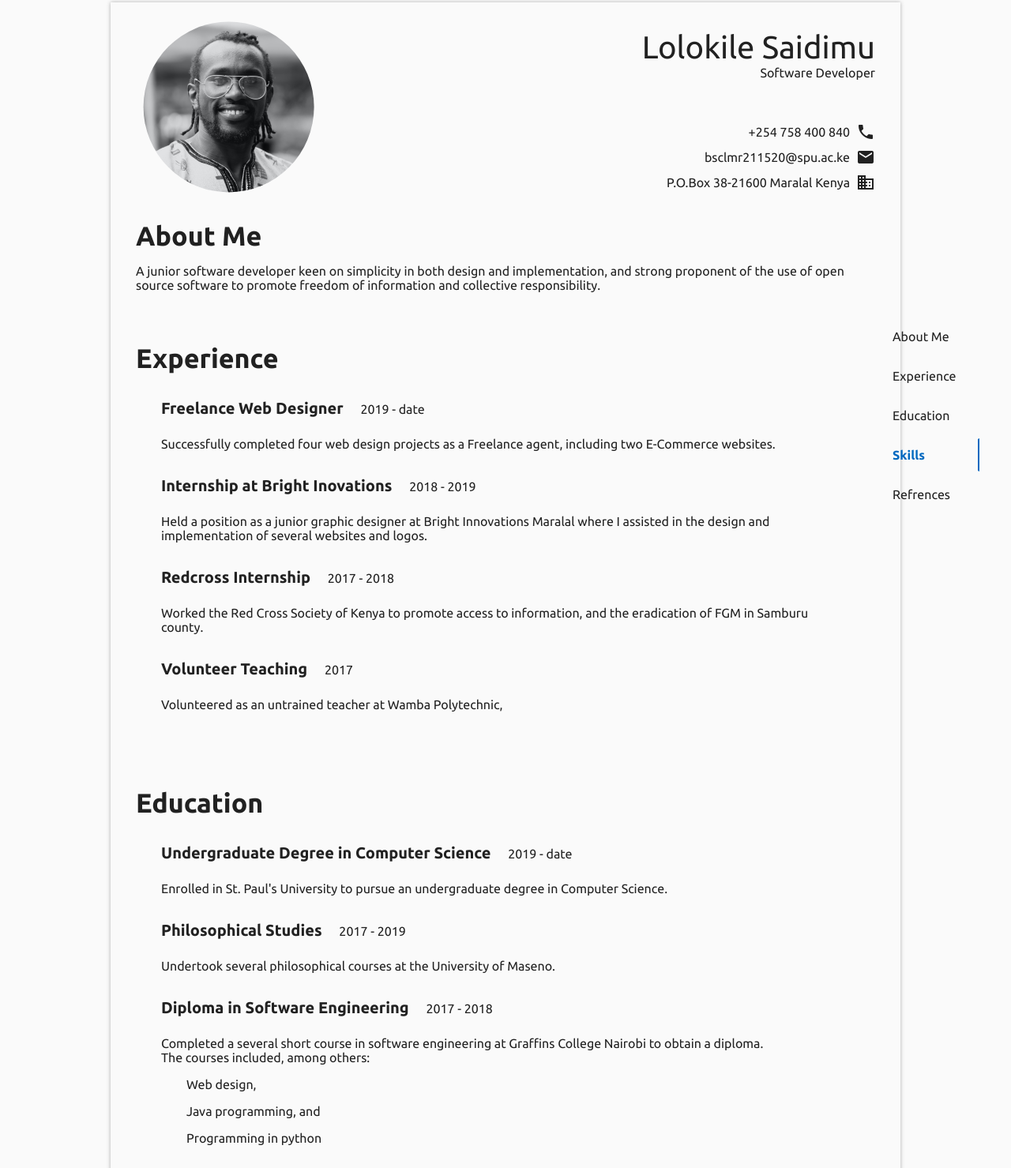
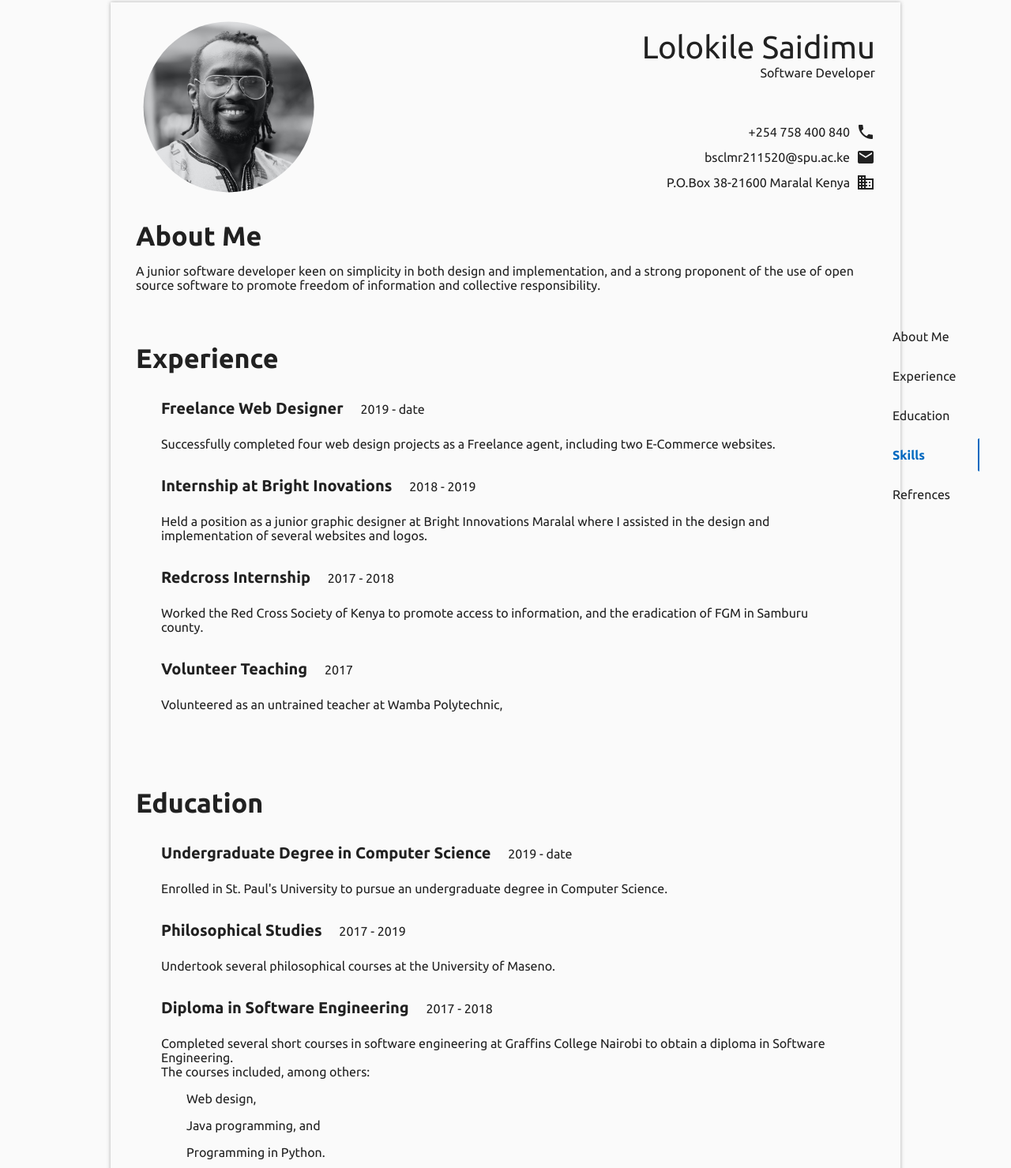
Before and after one commit to asaidimu/resume, a plain HTML site: page index.html in a window 1280 px wide. Shown: the part 61-1540 px from the top of the page at 79% size. Drawn offline with Linux system fonts and the light colour scheme.

Commit message:
fixed typos

```diff
--- a/index.html
+++ b/index.html
@@ -65,7 +65,7 @@
                 <h4 class="section-header">About Me</h4>
                 <div class="summary">
                     A junior software developer keen on simplicity in both design and
-                    implementation, and strong proponent of the use of open source software
+                    implementation, and a strong proponent of the use of open source software
                     to promote freedom of information and collective responsibility.
                 </div>
             </section>
@@ -170,10 +170,10 @@
                             </div>
                             <div class="details">
                                 <p>
-                                    Completed a several short course in software engineering
-                                    at Graffins College Nairobi to obtain a diploma.<br/> The courses
+                                    Completed several short courses in software engineering
+                                    at Graffins College Nairobi to obtain a diploma in Software Engineering.<br/> The courses
                                     included, among others:
-                                    <ul style="margin-left:32px;">
+                                    <ul style="margin-left:32px;"> <!-- move this to the css file -->
                                         <li>
                                             Web design,
                                         </li>
@@ -181,7 +181,7 @@
                                             Java programming, and
                                         </li>
                                         <li>
-                                            Programming in python
+                                            Programming in Python.
                                         </li>
                                     </ul>
                                 </p>
@@ -227,6 +227,7 @@
                         </thead>
                         <tbody>
                             <tr>
+                                <!-- TODO: Remove inline styles from the HTML -->
                                 <td class="language">
                                     <i class="fab fa-js" style="color:#F9A825;"></i>
                                 </td>
```
